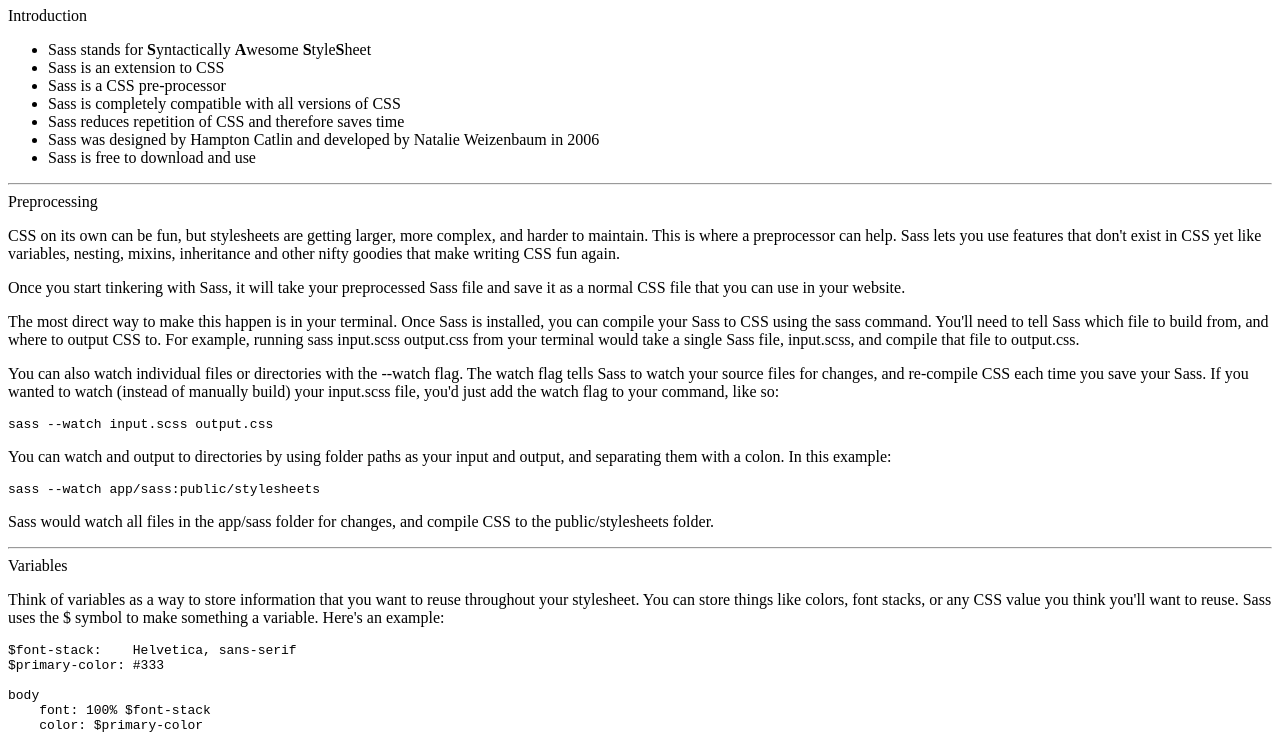
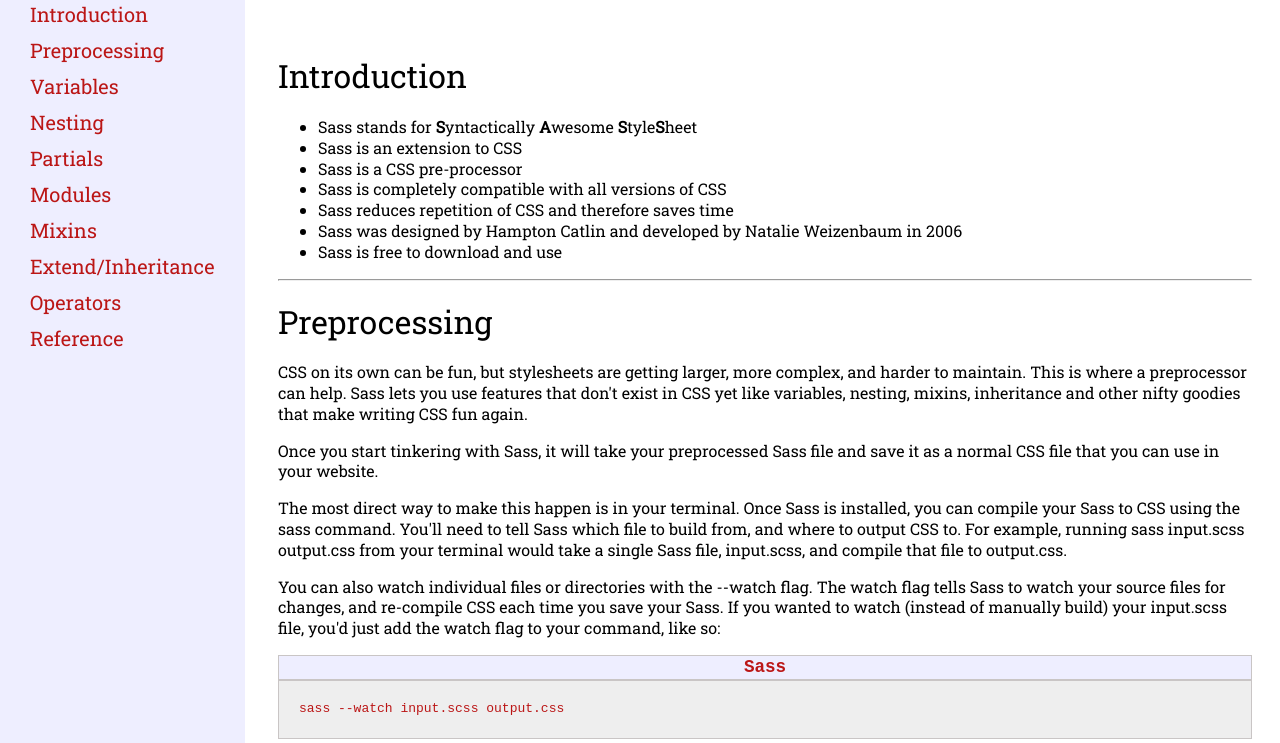
Before and after one commit to MordechaiWeinstock/Technical-Documentation, a plain HTML site: page index.html in a window 1280 px wide. Shown: the part 117-860 px from the top of the page. Drawn offline with Linux system fonts and the light colour scheme.

Commit message:
Update index.html
Edited the path to CSS linked file.

```diff
--- a/index.html
+++ b/index.html
@@ -4,7 +4,7 @@
     <meta charset="UTF-8">
     <meta name="viewport" content="width=device-width, initial-scale=1.0">
     <meta http-equiv="X-UA-Compatible" content="ie=edge">
-    <link rel="stylesheet" href="tech-docs.css">
+    <link rel="stylesheet" href="style.css">
     <link href="https://fonts.googleapis.com/css?family=Roboto+Slab&display=swap" rel="stylesheet">
     <title>Tech Docs Page</title>
 </head>
```
